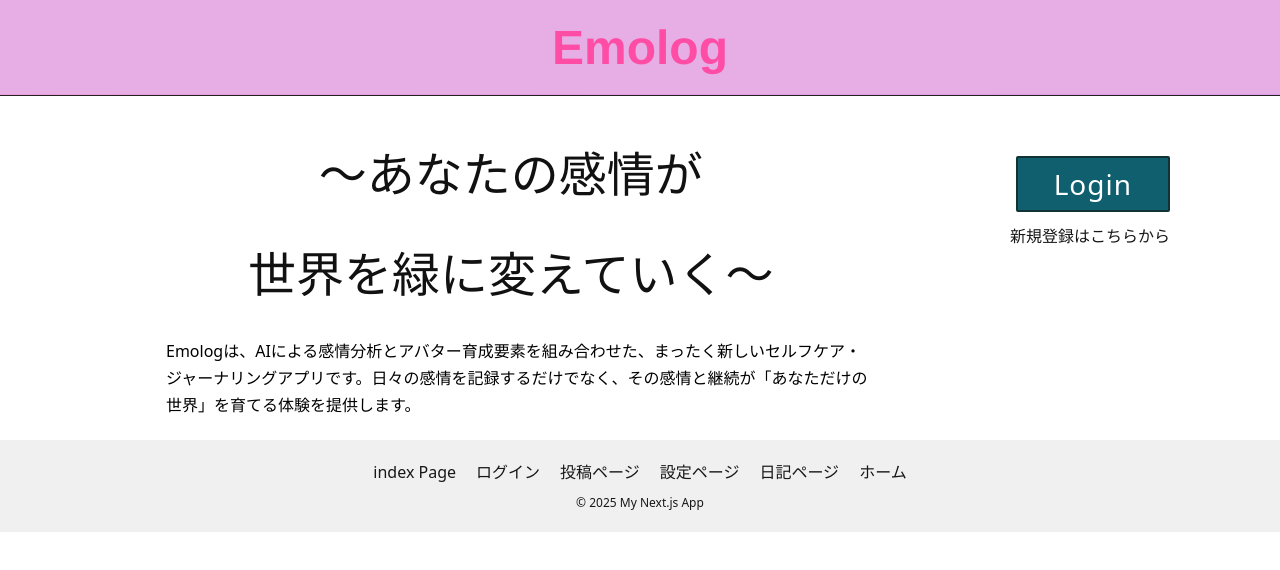
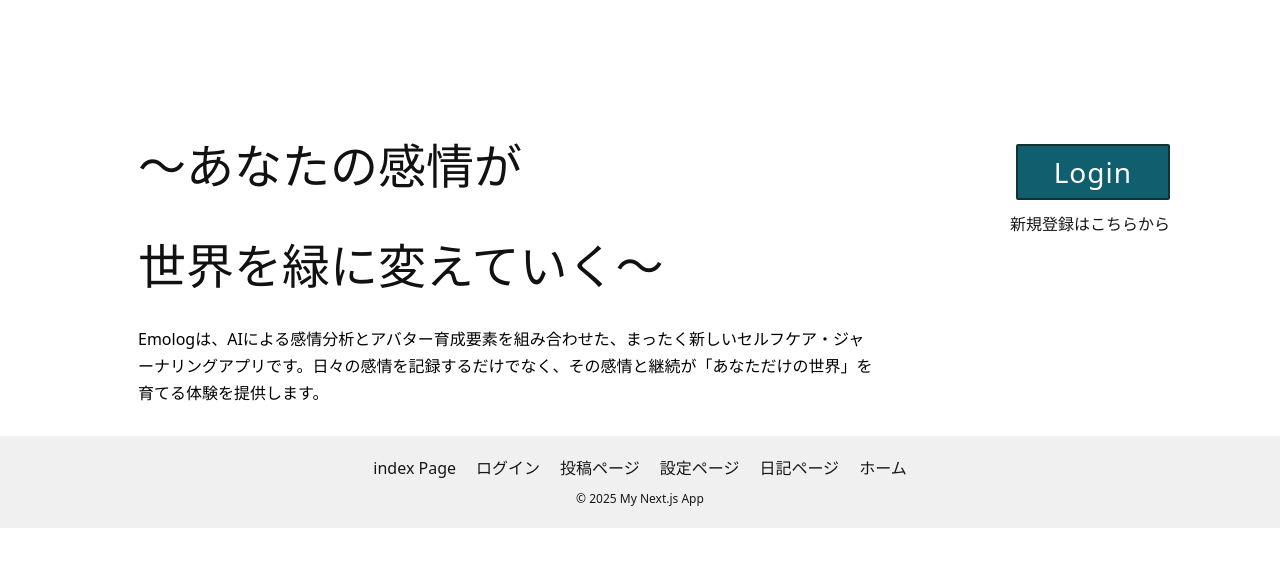
Before and after one commit to jphacks/tk_b_2510, a Next.js app in the folder frontend/: page / in a window 1280 px wide. Shown: the top 570 px of the page. Built offline with nearby package versions, Linux system fonts and the light colour scheme.

Commit message:
[update]welcomepageの更新

```diff
--- a/frontend/src/app/globals.css
+++ b/frontend/src/app/globals.css
@@ -2,6 +2,7 @@
 
 :root {
   --header-height: 96px; /* ヘッダー高さをここで管理 */
+  --footer-height: 72px; /* フッター高さ（左下に固定する領域） */
   --background: #ffffff;
   --foreground: #171717;
   --color-background: var(--background);
@@ -41,24 +42,25 @@ body {
   margin: 0 auto;
   box-sizing: border-box;
   padding: 20px;
-  /* ヘッダーを固定した分だけ上余白を確保（header高さに合わせて調整） */
-  padding-top: calc(var(--header-height) + 24px);
+  /* ヘッダー／フッターを固定しないので標準的な余白に戻す */
+  padding-top: 20px;
+  padding-bottom: 20px;
 }
 
-/* ヘッダー（全幅ピンク背景 + 一本のボーダー） */
+/* ヘッダー（上部ピンク帯） - 固定しない（通常フロー） */
 .app-header {
-  position: fixed; /* ページ上部に常に固定して最前面にする */
-  top: 0;
-  left: 0;
-  right: 0;
-  z-index: 9999; /* 最前面に */
+  position: static; /* fixed -> static */
+  top: auto;
+  left: auto;
+  right: auto;
+  z-index: 1;
   display: flex;
   justify-content: center;
   align-items: center;
-  background: #fff0f6; /* 薄いピンク */
-  height: var(--header-height);
-  padding: 0 18px; /* 高さは height で管理、左右の余白のみ指定 */
+  background: #e7aee6; /* ヘッダー全体の淡いピンク */
   box-sizing: border-box;
+  padding: 18px 18px; /* 通常の内側余白 */
+  border-bottom: 1px solid #222; /* ヘッダー下の一本線 */
 }
 
 /* ヘッダー下のフル幅一本線（高さ1px） */
@@ -71,23 +73,7 @@ body {
   height: 1px;
   background: linear-gradient(90deg, rgba(255,77,166,0.18), rgba(138,43,226,0.12));
   pointer-events: none;
-}
-
-/* ヘッダー（上部ピンク帯） */
-.app-header {
-  position: fixed;
-  top: 0;
-  left: 0;
-  right: 0;
-  height: var(--header-height);
-  display: flex;
-  justify-content: center;
-  align-items: center;
-  background: #e7aee6; /* ヘッダー全体の淡いピンク */
-  z-index: 9999;
-  box-sizing: border-box;
-  padding: 0 18px;
-  border-bottom: 1px solid #222; /* ヘッダー下の一本線 */
+  display: none; /* 固定帯用の疑似要素は無効化（必要なら有効化） */
 }
 
 /* タイトルの箱（中央・枠線） */
@@ -124,9 +110,10 @@ body {
   font-size: 1.25rem;
   color: #000;
   margin: 0;
-  padding-left: 20px;
+  padding-left: 0; /* 20px -> 0 にして左寄せ */
 }
 
+/* 大きいキャッチコピーは左寄せのまま微調整 */
 .tagline-large {
   font-size: 2.5rem;
   color: #000;
@@ -134,13 +121,21 @@ body {
   text-align: left;
   margin-top: 10px;
   margin-bottom: 40px;
+  padding-top: 4px;
+  padding-left: 0; /* 左余白をなくす */
 }
 
+/* 2行目のキャッチコピーを右に寄せる */
+.tagline-offset {
+  margin-left: 120px; /* ここを小さく/大きくして位置を調整してください */
+}
+
+/* 本文テキストのインデントをメインカラムに合わせる */
 .description {
   font-size: 1rem;
   color: #000;
   line-height: 1.7;
-  padding-left: 20px;
+  padding-left: 0; /* 20px -> 0 にして揃える */
 }
 
 /* レイアウト：本文・ナビ */
@@ -155,22 +150,23 @@ body {
 .main-content {
   flex: 1 1 65%;
   text-align: left;
-  padding-left: 36px; /* タイトル位置と揃えるための余白 */
+  padding-left: 28px; /* 80px -> 28px に縮めて左寄せ（必要ならさらに小さくしてください） */
 }
 
 /* キャッチコピー（上段：左寄せ） */
 .tagline {
   font-size: 36px;
-  margin: 8px 0 12px 0;
+  margin: 18px 0 4px 0; /* 左余白を削除して左寄せに */
   color: #111;
   text-align: left;
 }
 
-/* キャッチコピー（下段：目立たせる / 中央寄せ） */
+/* キャッチコピー（下段：左寄せ・メインカラムのインデントに合わせる） */
 .tagline-large {
   font-size: 48px;
-  margin: 18px 0 28px 0;
-  text-align: center;
+  margin: 18px 0 24px 0; /* 上/右/下/左 */
+  padding: 4px 0 0 0;
+  text-align: left;      /* 中央寄せから左寄せに変更 */
   color: #111;
   font-weight: 500;
 }
@@ -199,11 +195,74 @@ body {
   line-height: 1;
 }
 
+/* フッター帯（灰色の横帯） - 固定しない（通常フロー） */
+.site-footer {
+  position: static; /* fixed -> static */
+  left: auto;
+  bottom: auto;
+  width: 100%;
+  height: auto;
+  background: #efefef;
+  border-top: 1px solid rgba(0,0,0,0.06);
+  box-sizing: border-box;
+  padding: 18px 0;
+  z-index: 1;
+}
+
+/* 内側の幅をコンテンツに合わせる */
+.footer-inner {
+  max-width: 1100px;
+  margin: 0 auto;
+  padding: 0 20px;
+  display: flex;
+  align-items: center;
+  justify-content: flex-start;
+  min-height: 48px;
+}
+
+/* 移動した説明文の見た目 */
+.footer-description {
+  margin: 0;
+  color: #333;
+  font-size: 0.95rem;
+  line-height: 1.6;
+  max-width: 880px; /* 長すぎないように制限 */
+  /* 左下に寄せる（必要なら調整） */
+  margin-left: 12px;
+}
+
+/* コンテナ: フッター領域予約を解除して小さめに */
+.container {
+  width: 100%;
+  max-width: 1100px;
+  margin: 0 auto;
+  box-sizing: border-box;
+  padding: 20px;
+  padding-top: calc(var(--header-height) + 12px);
+  padding-bottom: 28px; /* 固定要素を reserver しない場合の余白 */
+}
+
+/* （古い footer 関連スタイルは削除しました） */
+
+/* モバイル時 */
+@media (max-width: 768px) {
+  .floating-desc {
+    left: 12px !important;
+    right: 12px !important;
+    bottom: calc(var(--footer-height, 84px) + 12px) !important;
+    max-width: none !important;
+    padding: 10px 12px !important;
+    font-size: 0.92rem !important;
+  }
+}
+
 /* モバイル調整 */
 @media (max-width: 768px) {
   /* ヘッダー高さを小さくする */
   :root { --header-height: 72px; }
+  :root { --footer-height: 84px; } /* モバイルはフッター高めに */
   .container { padding-top: calc(var(--header-height) + 16px); }
+  .container { padding-bottom: calc(var(--footer-height) + 16px); }
 
   .content-wrapper {
     flex-direction: column;
--- a/frontend/src/app/page.jsx
+++ b/frontend/src/app/page.jsx
@@ -4,9 +4,6 @@ import './globals.css'; // スタイルを別ファイルから読み込みま
 function App() {
   return (
     <div className="container">
-      <header className="app-header">
-        <h1 className="title cute-title">Emolog</h1>
-      </header>
 
       {/* メインコンテンツとナビゲーションを左右に並べるためのラッパー */}
       <div className="content-wrapper">
@@ -16,7 +13,7 @@ function App() {
           <p className="tagline-large">
             〜あなたの感情が
           </p>
-          <p className="tagline-large">
+          <p className="tagline-large tagline-offset">
             世界を緑に変えていく〜
           </p>
           <p className="description">
@@ -31,6 +28,8 @@ function App() {
         </nav>
 
       </div>
+
+
     </div>
   );
 }
```
